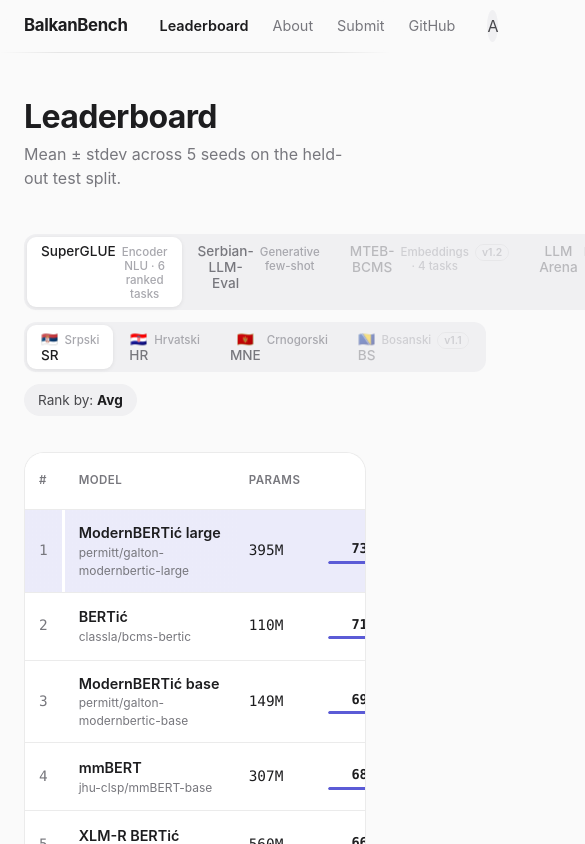
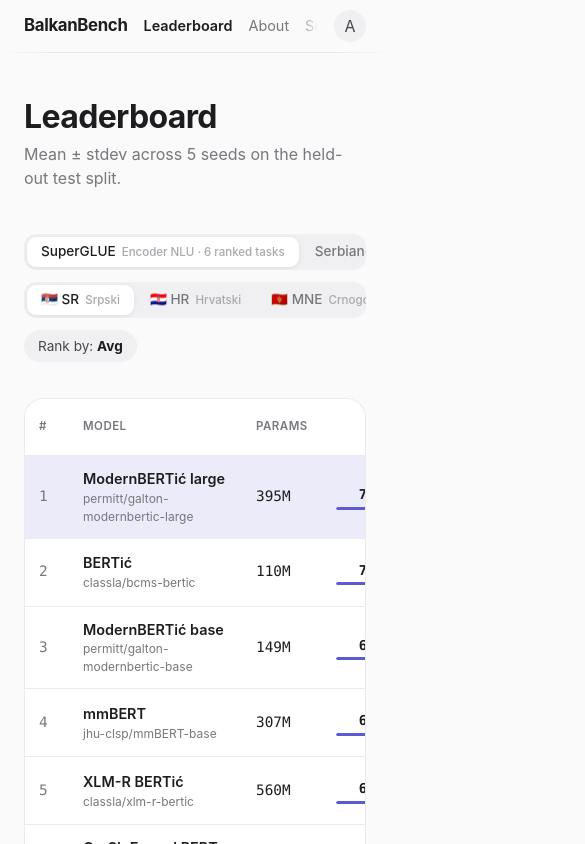
Before and after one commit to permitt/balkan-bench, a React (Vite) app in the folder frontend/: page /leaderboard in a window 390 px wide. Shown: the top 844 px of the page, 585 px wide, since content can reach past the window. Built offline with nearby package versions, Linux system fonts and the light colour scheme.

Commit message:
fix: eliminate horizontal overflow and undersized tap targets on mobile

```diff
--- a/frontend/src/styles/controls.css
+++ b/frontend/src/styles/controls.css
@@ -1,7 +1,14 @@
 .seg {
   display: inline-flex; gap: 2px; padding: 3px;
   background: var(--surface-3); border-radius: var(--radius-m);
+  /* The board switcher carries long labels (protocol + model count) and is far
+     wider than a phone. Cap it to the container and scroll within the pill so
+     it never pushes the page sideways. */
+  max-width: 100%; overflow-x: auto; overscroll-behavior-x: contain;
+  scrollbar-width: none; -ms-overflow-style: none;
 }
+.seg::-webkit-scrollbar { display: none; }
+.seg-item { flex: none; }
 .seg-item {
   position: relative; display: inline-flex; align-items: baseline; gap: 6px;
   padding: 6px 14px; border-radius: calc(var(--radius-m) - 3px);
@@ -44,6 +51,16 @@
 }
 .rankmenu-item:hover { background: var(--surface-3); }
 .rankmenu-item.active { background: var(--accent-soft); }
+
+/* Touch input: give the discrete controls a 44px target. Scoped to coarse
+   pointers so the tighter desktop rhythm is untouched. Inline prose links are
+   deliberately excluded (WCAG 2.5.8 exempts them, and padding them out would
+   break sentence flow). */
+@media (pointer: coarse) {
+  .seg-item { min-height: 44px; align-items: center; }
+  .rankmenu-pill { min-height: 44px; }
+  .rankmenu-item { min-height: 44px; justify-content: center; }
+}
 .rankmenu-item-head { font-size: 0.9rem; font-weight: 600; display: flex; gap: 8px; align-items: baseline; }
 .rankmenu-metric { font-size: 0.7rem; color: var(--text-4); }
 .rankmenu-desc { font-size: 0.78rem; color: var(--text-3); }
--- a/frontend/src/styles/home.css
+++ b/frontend/src/styles/home.css
@@ -24,14 +24,24 @@
 }
 .home-preview-more { color: var(--accent); font-weight: 600; }
 .home-preview-row {
-  display: grid; grid-template-columns: 32px 1fr 80px 120px;
+  display: grid; grid-template-columns: 32px minmax(0, 1fr) 80px 120px;
   gap: var(--space-4); align-items: center;
   padding: var(--space-3) 0; border-bottom: 1px solid var(--line);
 }
 .home-preview-row:last-child { border-bottom: none; }
 .home-preview-rank { color: var(--text-4); }
-.home-preview-model { font-weight: 600; }
+.home-preview-model { font-weight: 600; min-width: 0; overflow-wrap: anywhere; }
 .home-preview-params { color: var(--text-3); font-size: 0.8rem; text-align: right; }
+
+/* 232px of fixed columns plus a model name does not fit a phone. Params is the
+   least load-bearing value here, so it goes; rank/model/score stay. */
+@media (max-width: 560px) {
+  .home-preview-row {
+    grid-template-columns: 28px minmax(0, 1fr) 92px;
+    gap: var(--space-3);
+  }
+  .home-preview-params { display: none; }
+}
 .home-facts { display: flex; gap: var(--space-8); flex-wrap: wrap; }
 .home-fact { display: flex; flex-direction: column; gap: var(--space-1); }
 .home-fact-n { font-size: 2rem; font-weight: 700; letter-spacing: -0.02em; }
--- a/frontend/src/styles/leaderboard.css
+++ b/frontend/src/styles/leaderboard.css
@@ -31,7 +31,11 @@
 .lb-model-name { font-weight: 600; }
 .lb-model-id { font-size: 0.75rem; color: var(--text-3); }
 .lb-model-id a:hover { color: var(--accent); }
-.lb-rank { color: var(--text-3); width: 40px; }
+/* Single source of truth: the sticky model column offsets by exactly this,
+   so the two columns can never drift apart (they did: 40px declared vs 37px
+   rendered, leaving a 3px seam of scrolling content between them). */
+:root { --lb-rank-w: 44px; }
+.lb-rank { color: var(--text-3); width: var(--lb-rank-w); min-width: var(--lb-rank-w); }
 .lb-avg { font-weight: 600; }
 .lb-flag { font-size: 0.65rem; color: var(--text-4); }
 .lb-empty { padding: var(--space-7); text-align: center; color: var(--text-3); }
@@ -45,7 +49,7 @@
     position: sticky; left: 0; background: var(--surface-2); z-index: 2;
   }
   .lb-table .lb-model, .lb-table th.lb-model {
-    position: sticky; left: 40px; background: var(--surface-2); z-index: 2;
+    position: sticky; left: var(--lb-rank-w); background: var(--surface-2); z-index: 2;
   }
   .lb-first td.lb-rank, .lb-first td.lb-model {
     background: linear-gradient(var(--accent-soft), var(--accent-soft)), var(--surface-2);
--- a/frontend/src/styles/shell.css
+++ b/frontend/src/styles/shell.css
@@ -13,16 +13,44 @@
   display: flex; align-items: center; gap: var(--space-6);
   height: 52px;
 }
-.shell-brand { font-weight: 700; letter-spacing: -0.02em; font-size: 1.05rem; }
+.shell-brand { font-weight: 700; letter-spacing: -0.02em; font-size: 1.05rem; flex: none; }
 .shell-links { display: flex; gap: var(--space-5); margin-left: auto; font-size: 0.9rem; color: var(--text-3); }
-.shell-links a { transition: color 120ms ease-out; }
+.shell-links a {
+  transition: color 120ms ease-out;
+  /* 44px touch target inside the 52px bar, without changing the visual rhythm */
+  display: inline-flex; align-items: center; min-height: 44px; white-space: nowrap;
+}
 .shell-links a:hover { color: var(--text-1); }
 .shell-links a.active { color: var(--text-1); font-weight: 600; }
+
+/* Below ~720px the link set is wider than the viewport. Rather than hiding
+   destinations behind a menu, let the strip scroll under a fading edge: the
+   brand and theme toggle stay pinned, every link stays one tap away. */
+@media (max-width: 720px) {
+  .shell-nav-inner { gap: var(--space-4); }
+  .shell-links {
+    flex: 1 1 auto; min-width: 0; gap: var(--space-4);
+    overflow-x: auto; overscroll-behavior-x: contain;
+    scrollbar-width: none; -ms-overflow-style: none;
+    /* Fade the right edge only: the strip starts flush-left, so a left fade
+       would dim the first link at rest instead of signalling anything. */
+    -webkit-mask-image: linear-gradient(to right, #000 calc(100% - 20px), transparent);
+    mask-image: linear-gradient(to right, #000 calc(100% - 20px), transparent);
+  }
+  .shell-links::-webkit-scrollbar { display: none; }
+}
 .shell-theme {
+  position: relative;
   width: 32px; height: 32px; border-radius: 50%;
-  display: grid; place-items: center;
+  display: grid; place-items: center; flex: none;
   color: var(--text-2); background: var(--surface-3);
   transition: transform 100ms ease-out;
+}
+/* Keep the 32px circle, extend the hit area to a full 44px square for thumbs.
+   Deliberately not rounded: a 50% radius here would clip the corners of the
+   target back out of reach, which is the whole point of the expansion. */
+.shell-theme::before {
+  content: ""; position: absolute; inset: -6px;
 }
 .shell-theme:active { transform: scale(0.94); }
 .shell-main { min-height: calc(100vh - 52px - 64px); }
```
